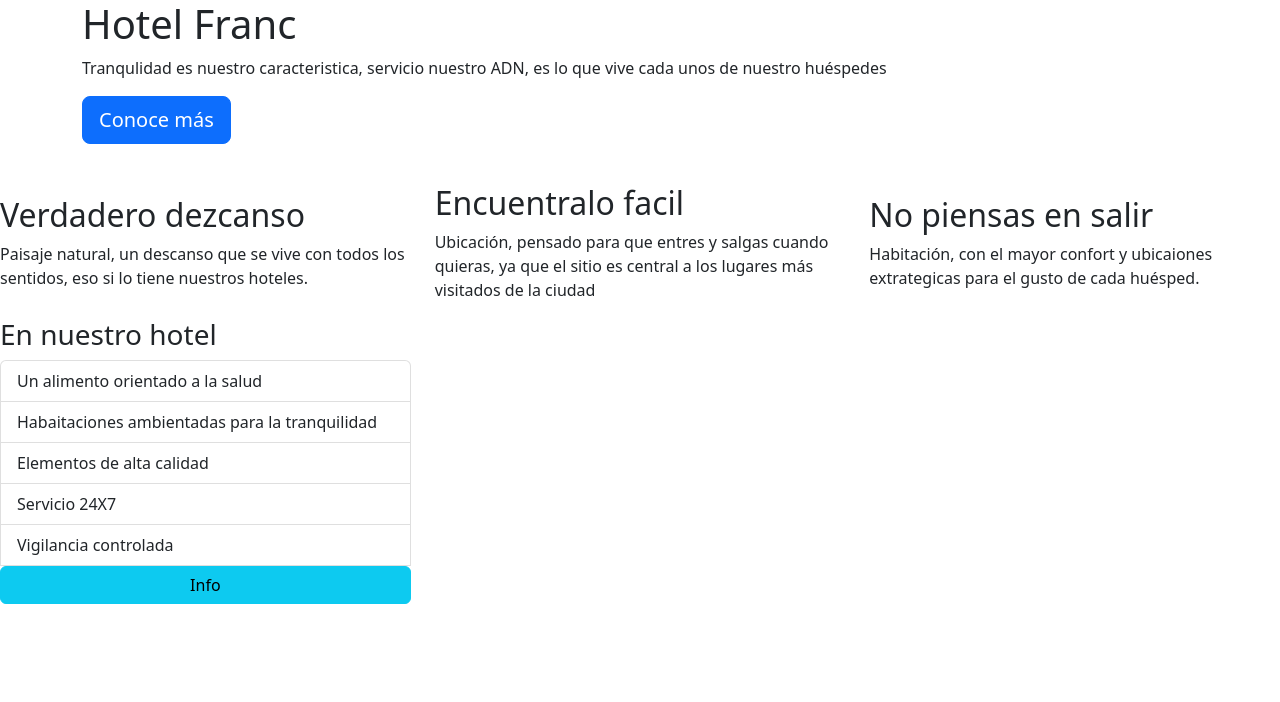
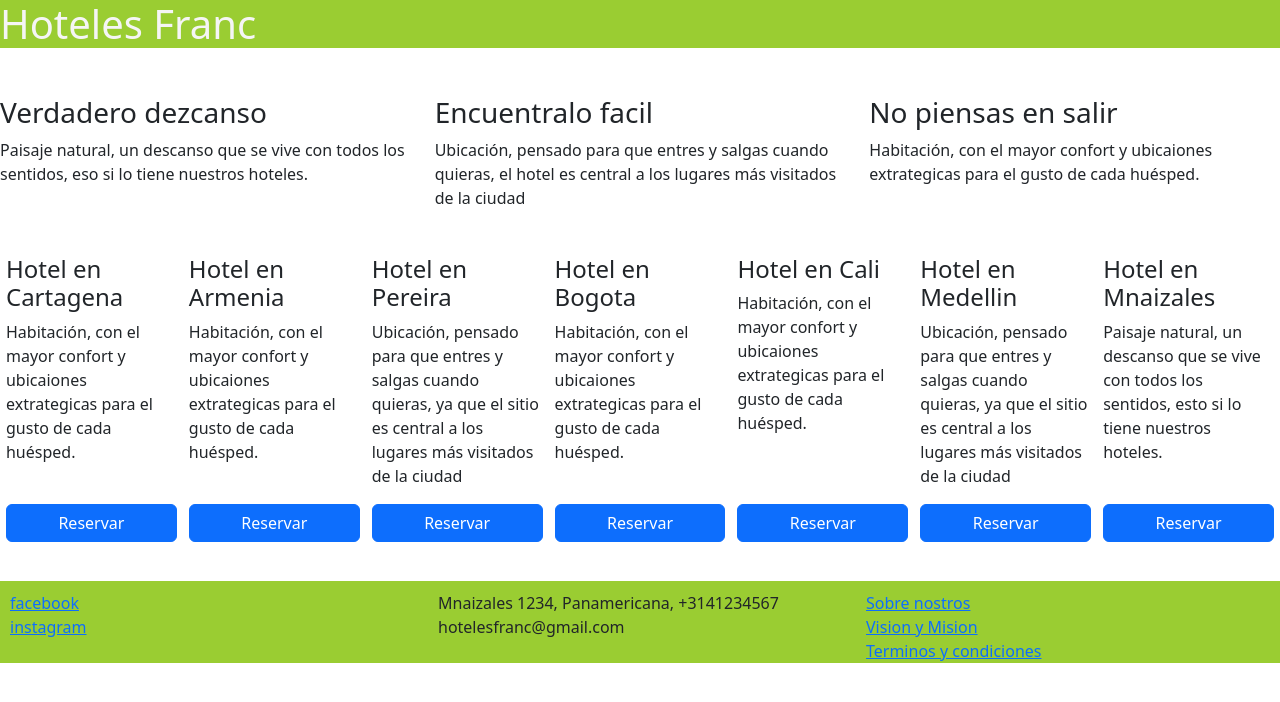
Before and after one commit to Andrescorreaf/Curso-full-stack, a website: page index.html in a window 1280 px wide. Drawn offline with nearby package versions, Linux system fonts and the light colour scheme.

Commit message:
Add footer and stiles with Flex.

```diff
--- /dev/null
+++ b/css/main.css
@@ -0,0 +1,27 @@
+.jumbotron{
+    background-color: yellowgreen;
+    color: whitesmoke;
+}
+
+footer{
+    padding: 10px 10px 0px 10px;
+    background-color: yellowgreen;
+    margin-bottom: 0px;
+    margin-top: 10px;
+
+}
+
+/*Flex: Urilizar esta propieda en el archivo css,
+        YA NO necesita especificar en el HTML el ancho (col-4) de la columna,
+        porque lo estamos definiendo conla propiedad flex.
+ 1 Da la orden que el ancho este intacto, 2 da la orden que cada auno de los items puede ocupar hast el doble de ancho
+ 150px especifica cual es el ancho definido
+*/
+.card-hotel{
+    flex:1 150px ;
+    padding: 5px 6px 5px 6px; /* Funciona como si fuera un reloj, arrancamos por el top y sigue en sentido horario, top, right, bottom, left*/
+}
+
+.btn-reserve{
+    width: 100%;
+}
--- a/index.html
+++ b/index.html
@@ -6,42 +6,123 @@
     <meta name="viewport" content="width=device-width, initial-scale=1.0">
     <title>Guia de Hoteles</title>
     <link rel="stylesheet" href="node_modules/bootstrap/dist/css/bootstrap.min.css">
+    <link rel="stylesheet" href="css/main.css">
 </head>
 <body>
     <div class="jumbotron">
-        <div class="container">
-          <h1>Hotel Franc</h1>
-          <p>Tranqulidad es nuestro caracteristica, servicio nuestro ADN, es lo que vive cada unos de nuestro huéspedes</p>
-          <p><a class="btn btn-primary btn-lg" role="button">Conoce más</a></p>
-        </div>
-      </div>
-      <dvi class="container">
-        <div class="row align-items-center">
-            <div class="col-4">
-                <h2>Verdadero dezcanso</h2>
-                <p>Paisaje natural, un descanso que se vive con todos los sentidos, eso si lo tiene nuestros hoteles. </p>
+        <h1>Hoteles Franc</h1>
+        <!--<p>La tranqulidad es lo que nos caracterisa, el es servicio nuestro ADN, es lo que vive cada unos de nuestro huéspedes</p>-->
+    </div>
+    <dvi class="container">
+        <div class="row">
+            <div class="col-sm-4">
+                <p>
+                    <h3>Verdadero dezcanso</h3>
+                    <p>Paisaje natural, un descanso que se vive con todos los sentidos, eso si lo tiene nuestros hoteles. </p>
+                </p>
             </div>
-            <div class="col-4">
-                <h2>Encuentralo facil</h2>
-                <p>Ubicación, pensado para que entres y salgas cuando quieras, ya que el sitio es central a los lugares más visitados de la ciudad  </p>
+            <div class="col-sm-4">
+                <p>
+                    <h3>Encuentralo facil</h3>
+                    <p>Ubicación, pensado para que entres y salgas cuando quieras, el hotel es central a los lugares más visitados de la ciudad  </p>
+                </p>
             </div>
-            <div class="col-4">
-                <h2>No piensas en salir</h2>
-                <p>Habitación, con el mayor confort y ubicaiones extrategicas para el gusto de cada huésped. </p>
-            </div>
-            <div class="col-4">
-            <h3>En nuestro hotel</h3>
-            <ul class="list-group">
-                <li class="list-group-item">Un alimento orientado a la salud</li>
-                <li class="list-group-item">Habaitaciones ambientadas para la tranquilidad</li>
-                <li class="list-group-item">Elementos de alta calidad</li>
-                <li class="list-group-item">Servicio 24X7</li>
-                <li class="list-group-item">Vigilancia controlada</li>
-                <button type="button" class="btn btn-info">Info</button>
-            </ul>
+            <div class="col-sm-4">
+                <p>
+                    <h3>No piensas en salir</h3>
+                    <p>Habitación, con el mayor confort y ubicaiones extrategicas para el gusto de cada huésped. </p>
+                </p>
             </div>
         </div>
-      </dvi>
+        <br>
+
+        <div class="d-flex flex-wrap flex-row-reverse">
+            <div class="card-hotel d-flex flex-column justify-content-between">
+                <div>
+                    <h4>Hotel en Mnaizales</h4>
+                    <p>Paisaje natural, un descanso que se vive con todos los sentidos, esto si lo tiene nuestros hoteles. </p>
+                </div>
+                <div>
+                    <button class="btn btn-primary btn-reserve" > Reservar</button>
+                </div>
+            </div>
+            <div class="card-hotel d-flex flex-column justify-content-between">
+                <div>
+                    <h4>Hotel en Medellin</h4>
+                    <p>Ubicación, pensado para que entres y salgas cuando quieras, ya que el sitio es central a los lugares más visitados de la ciudad  </p>
+                </div>
+                <div>
+                    <button class="btn btn-primary btn-reserve" > Reservar</button>
+                </div>
+            </div>
+            <div class="card-hotel d-flex flex-column justify-content-between">
+                <div>
+                    <h4>Hotel en Cali</h4>
+                    <p>Habitación, con el mayor confort y ubicaiones extrategicas para el gusto de cada huésped. </p>
+                </div>
+                <div>
+                    <button class="btn btn-primary btn-reserve" > Reservar</button>
+                </div>
+            </div>
+            <div class="card-hotel d-flex flex-column justify-content-between">
+                <div>
+                    <h4>Hotel en Bogota</h4>
+                    <p>Habitación, con el mayor confort y ubicaiones extrategicas para el gusto de cada huésped. </p>
+                </div>
+                <div>
+                    <button class="btn btn-primary btn-reserve" > Reservar</button>
+                </div>
+            </div>
+            <div class="card-hotel d-flex flex-column justify-content-between">
+                <div>
+                    <h4>Hotel en Pereira</h4>
+                    <p>Ubicación, pensado para que entres y salgas cuando quieras, ya que el sitio es central a los lugares más visitados de la ciudad  </p>
+                </div>
+                <div>
+                    <button class="btn btn-primary btn-reserve" > Reservar</button>
+                </div>
+            </div>
+            <div class="card-hotel d-flex flex-column justify-content-between">
+                <div>
+                    <h4>Hotel en Armenia</h4>
+                    <p>Habitación, con el mayor confort y ubicaiones extrategicas para el gusto de cada huésped. </p>
+                </div>
+                <div>
+                    <button class="btn btn-primary btn-reserve" > Reservar</button>
+                </div>
+            </div>
+            <div class="card-hotel d-flex flex-column justify-content-between">
+                <div>
+                    <h4>Hotel en Cartagena</h4>
+                    <p>Habitación, con el mayor confort y ubicaiones extrategicas para el gusto de cada huésped. </p>
+                </div>
+                <div>
+                    <button class="btn btn-primary btn-reserve" > Reservar</button>
+                </div>
+            </div>
+        </div>
+    </div>
+    <br>
+    <footer>
+        <div class="row">
+            <div class="col-sm-4 d-flex flex-column">
+                <a href="http://www.facebook.com">facebook</a>
+                <a href="http://www.instagram.com">instagram</a>
+            </div>
+            <div class="col-sm-4 ">
+                <address>
+                    Mnaizales 1234, Panamericana,
+                    +3141234567
+                    hotelesfranc@gmail.com
+                </address>
+            </div>
+            <div class="col-sm-4 d-flex flex-column align-ietms-ened">
+                <a href="http://www.facebook.com">Sobre nostros</a>
+                <a href="http://www.instagram.com">Vision y Mision</a>
+                <a href="http://www.instagram.com">Terminos y condiciones</a>
+            </div>
+        </div>
+    </footer>
 
     <!--Optional JavaScript-->
     <!-- JQuery first, then Popper.js, then Bootstrap JS  -->
```
